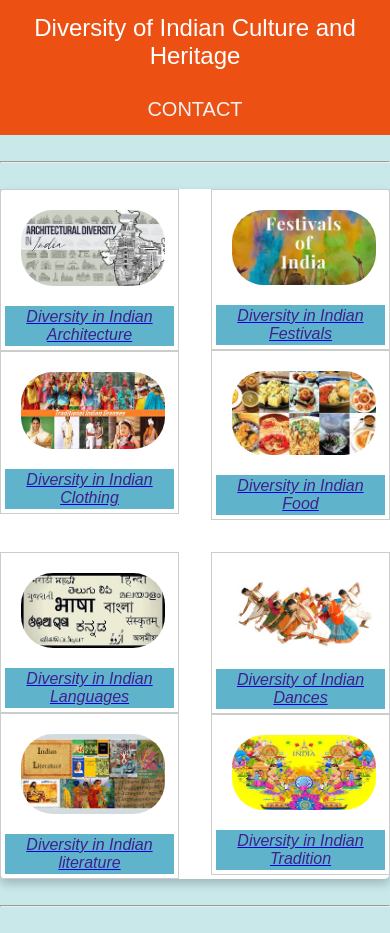
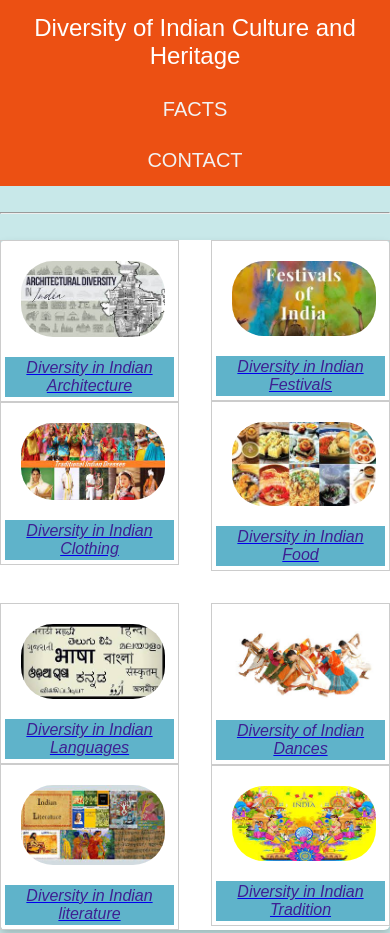
Before and after one commit to KavyaSree2610/IndianDiversity, a plain HTML site: page index.html in a window 390 px wide. Shown: the top 933 px of the page. Drawn offline with Linux system fonts and the light colour scheme.

Commit message:
changes in index

```diff
--- a/WebDev/static/css/main.css
+++ b/WebDev/static/css/main.css
@@ -47,11 +47,14 @@ body {
     float: right;
 }
 
+.topnav-left {
+    float: right;
+}
 /* Responsive navigation menu - display links on top of each other instead of next to each other (for mobile devices) */
 @media screen and (max-width: 600px) {
 
     .topnav a,
-    .topnav-right {
+    .topnav-right,.topnav-left {
         float: none;
         display: block;
     }
--- a/index.html
+++ b/index.html
@@ -18,9 +18,10 @@
         <div class="topnav-centered">
             <a href="#home" class="active" style="font-size: 1.5rem;">Diversity of Indian Culture and Heritage</a>
         </div>
-
-        <!-- Left-aligned links (default) -->
-        <a href="WebDev/templates/facts.html">FACTS</a>
+        <div class="topnav-left">
+            <!-- Left-aligned links (default) -->
+            <a href="WebDev/templates/facts.html">FACTS</a>
+        </div>
         <!-- Right-aligned links -->
         <div class="topnav-right">
             <a href="WebDev/templates/contact.html">CONTACT</a>
@@ -36,7 +37,8 @@
         <div class="grid">
             <a href="WebDev/templates/architecture.html">
                 <figure>
-                    <img class="items" src="WebDev/templates/images/main/architecture.jpg" alt="Diversity in Architecture">
+                    <img class="items" src="WebDev/templates/images/main/architecture.jpg"
+                        alt="Diversity in Architecture">
                     <figcaption>Diversity in Indian Architecture</figcaption>
                 </figure>
             </a>
```
